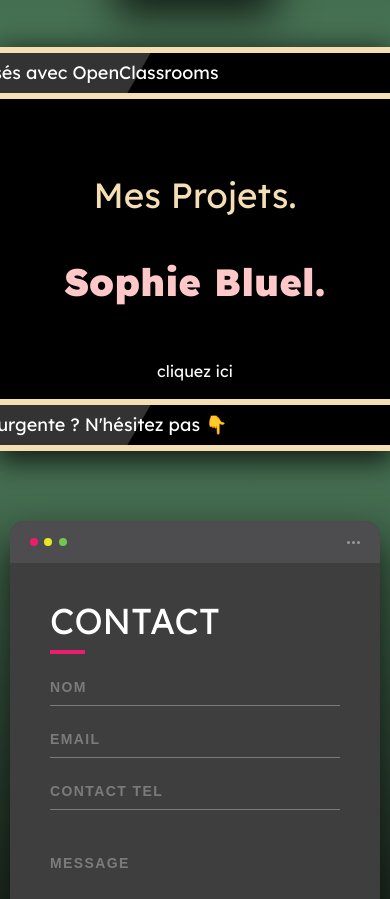
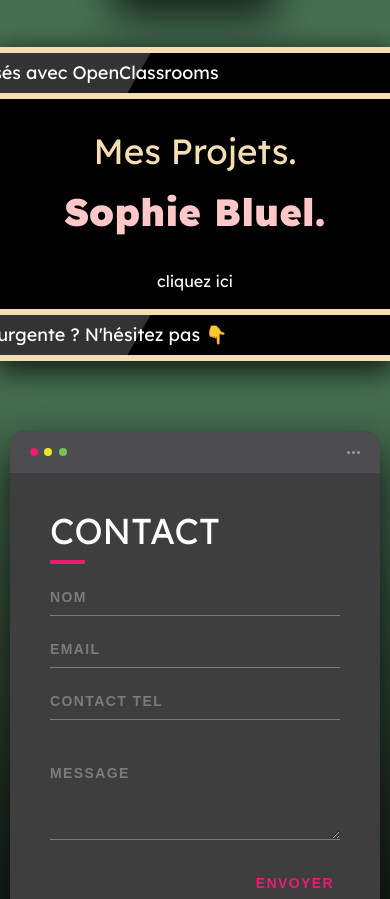
Before and after one commit to bersa-tech/projet_12_oc, a website: page index.html in a window 390 px wide. Shown: the part 2237-3136 px from the top of the page. Drawn offline with Linux system fonts and the light colour scheme.

Commit message:
ajustement style mes projets pour mobile

```diff
--- a/assets/style-scss/_mesprojetsoc.scss
+++ b/assets/style-scss/_mesprojetsoc.scss
@@ -5,11 +5,16 @@
   flex-direction: column;
   gap: 50px;
   position: relative;
+  @include mobile {
+    height: 210px;
+    gap: 24px;
+  }
 
   h2 {
     color: wheat;
     font-size: 35px;
     text-align: center;
+    margin-top: -23px;
   }
   p {
     margin-bottom: 50px;
```
Also changed, not shown: assets/css/styles.css.
